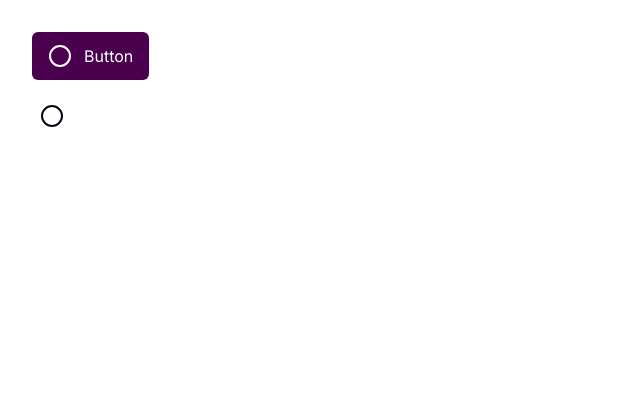
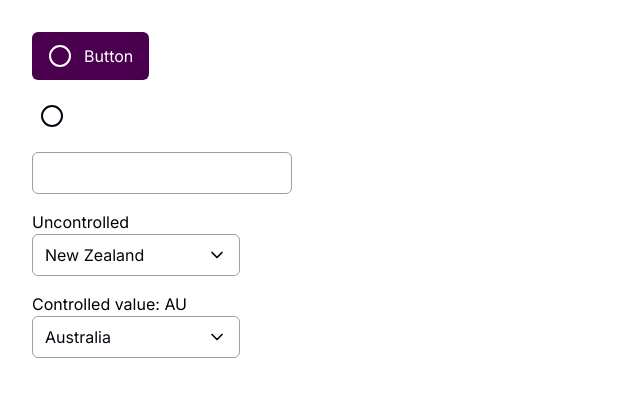
Before and after one commit to shutallbridge/harper, a Next.js app: page /test in a window 1280 px wide. Shown: the top 396 px of the page, without its empty margins (0-640 px from the left). Built offline with nearby package versions, Linux system fonts and the light colour scheme.

Commit message:
feat: create input components

```diff
--- a/package.json
+++ b/package.json
@@ -9,6 +9,7 @@
     "lint": "next lint"
   },
   "dependencies": {
+    "@radix-ui/react-slot": "^1.1.2",
     "clsx": "^2.1.1",
     "next": "15.2.3",
     "react": "^19.0.0",
--- a/src/app/test/page.tsx
+++ b/src/app/test/page.tsx
@@ -1,15 +1,49 @@
+"use client";
+
+import React from "react";
 import { LuCircle } from "react-icons/lu";
 
 import { Button } from "@/components/button";
 import { IconButton } from "@/components/icon-button";
+import { Input } from "@/components/input";
+import { Select } from "@/components/select";
 
 export default function Page() {
+  const [value, setValue] = React.useState<string>("AU");
+
+  const onValueChange = (newValue: string) => {
+    setValue(newValue);
+  };
+
   return (
     <div className="p-8 flex flex-col gap-4 items-start">
       <Button variant="primary" icon={<LuCircle />}>
         Button
       </Button>
       <IconButton size="md" variant="ghost" icon={<LuCircle />} />
+      <Input />
+      <div className="w-52">
+        <span>Uncontrolled</span>
+        <Select
+          data={[
+            { label: "New Zealand", value: "NZ" },
+            { label: "Japan", value: "JP" },
+            { label: "Australia", value: "AU" },
+          ]}
+        />
+      </div>
+      <div className="w-52">
+        <span>Controlled value: {value}</span>
+        <Select
+          data={[
+            { label: "New Zealand", value: "NZ" },
+            { label: "Japan", value: "JP" },
+            { label: "Australia", value: "AU" },
+          ]}
+          selectedValue={value}
+          onSelectedValueChange={onValueChange}
+        />
+      </div>
     </div>
   );
 }
--- /dev/null
+++ b/src/components/input-base/index.ts
@@ -0,0 +1 @@
+export { type InputBaseProps, InputBase, styles } from "./input-base";
--- /dev/null
+++ b/src/components/input-base/input-base.tsx
@@ -0,0 +1,30 @@
+import { Slot } from "@radix-ui/react-slot";
+
+import { cn } from "@/lib/utils";
+
+type InputBaseProps = {
+  asChild?: boolean;
+} & React.ComponentPropsWithoutRef<"input">;
+
+const styles = {
+  input: "focus:outline-2 focus:-outline-offset-2 focus:outline-fuchsia-500/50",
+};
+
+function InputBase(props: InputBaseProps) {
+  const { asChild = false, className, ...rest } = props;
+
+  const Comp = asChild ? Slot : "input";
+
+  return (
+    <Comp
+      className={cn(
+        "bg-white border border-gray-400 rounded-md text-gray-950 placeholder:text-gray-500",
+        styles.input,
+        className
+      )}
+      {...rest}
+    />
+  );
+}
+
+export { type InputBaseProps, InputBase, styles };
--- /dev/null
+++ b/src/components/input/index.ts
@@ -0,0 +1 @@
+export { type InputProps, Input } from "./input";
--- /dev/null
+++ b/src/components/input/input.tsx
@@ -0,0 +1,11 @@
+import { type InputBaseProps, InputBase } from "@/components/input-base";
+
+type InputProps = InputBaseProps;
+
+function Input(props: InputProps) {
+  const { ...rest } = props;
+
+  return <InputBase className="px-3 py-2" {...rest} />;
+}
+
+export { type InputProps, Input };
--- /dev/null
+++ b/src/components/select/index.ts
@@ -0,0 +1 @@
+export { type SelectProps, Select, type SelectItem } from "./select";
--- /dev/null
+++ b/src/components/select/select.tsx
@@ -0,0 +1,60 @@
+import React from "react";
+import { LuChevronDown } from "react-icons/lu";
+
+import { cn } from "@/lib/utils";
+import {
+  type InputBaseProps,
+  InputBase,
+  styles,
+} from "@/components/input-base";
+
+type SelectItem = { label: string; value: string; disabled?: boolean };
+
+type SelectProps = {
+  data: SelectItem[];
+  selectedValue?: string;
+  onSelectedValueChange?: (value: string) => void;
+} & InputBaseProps;
+
+function Select(props: SelectProps) {
+  const {
+    data,
+    selectedValue: controlledSelectedValue,
+    onSelectedValueChange: controlledOnSelectedValueChange,
+    ...rest
+  } = props;
+
+  const isControlled =
+    typeof controlledSelectedValue !== "undefined" &&
+    typeof controlledOnSelectedValueChange !== "undefined";
+
+  return (
+    <InputBase asChild className="w-full relative" {...rest}>
+      <div>
+        <select
+          className={cn(
+            "w-full px-3 py-2 appearance-none rounded-md",
+            styles.input
+          )}
+          value={isControlled ? controlledSelectedValue : undefined}
+          onChange={(e) =>
+            isControlled
+              ? controlledOnSelectedValueChange(e.target.value)
+              : undefined
+          }
+        >
+          {data.map(({ label, value }) => (
+            <option key={value} value={value}>
+              {label}
+            </option>
+          ))}
+        </select>
+        <div className="pointer-events-none absolute right-0 top-0 translate-y-1/2 px-3 text-xl">
+          <LuChevronDown />
+        </div>
+      </div>
+    </InputBase>
+  );
+}
+
+export { type SelectProps, Select, type SelectItem };
```
Also changed, not shown: 1 other file (tests, documents, lock files or other folders).
